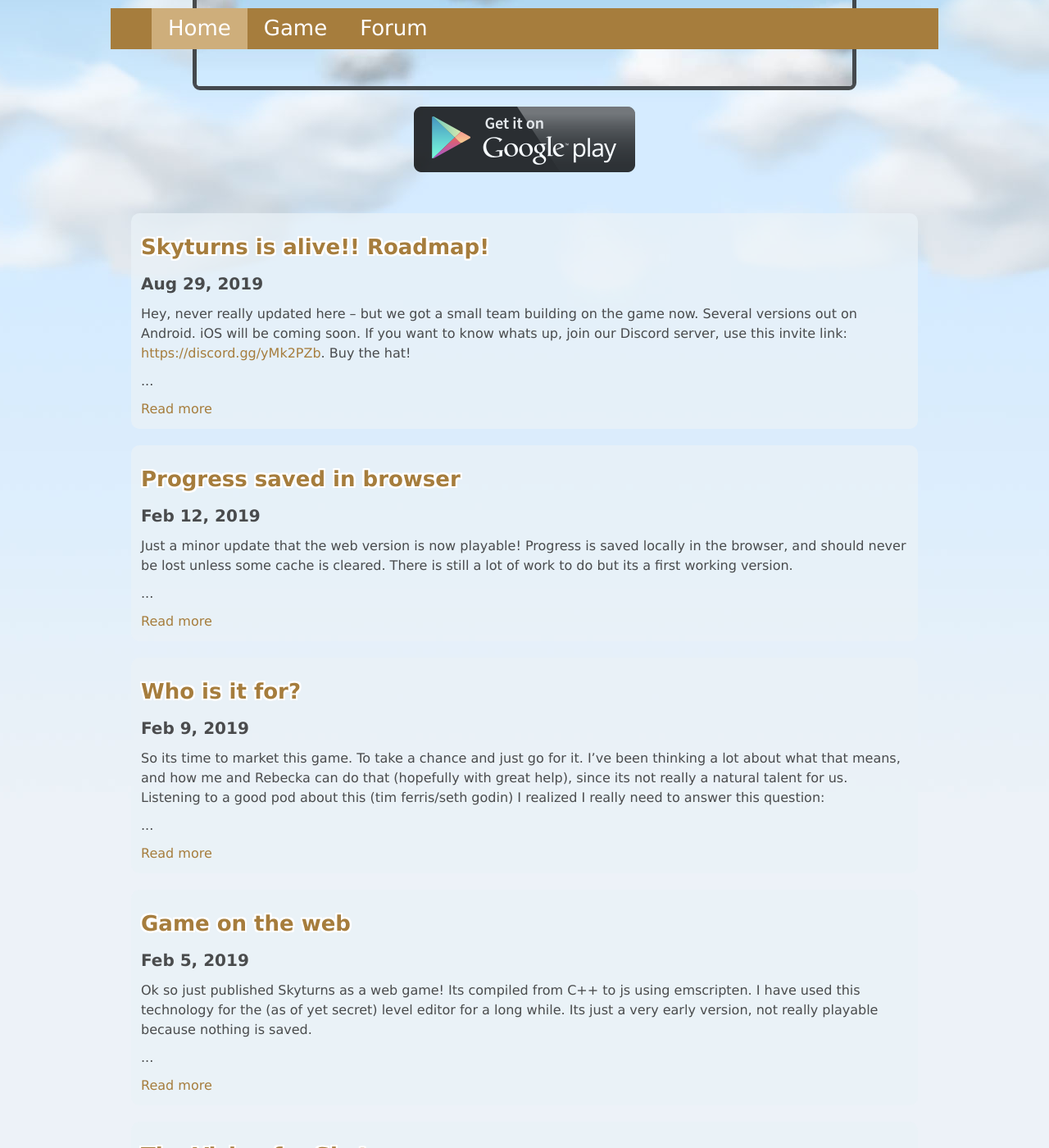
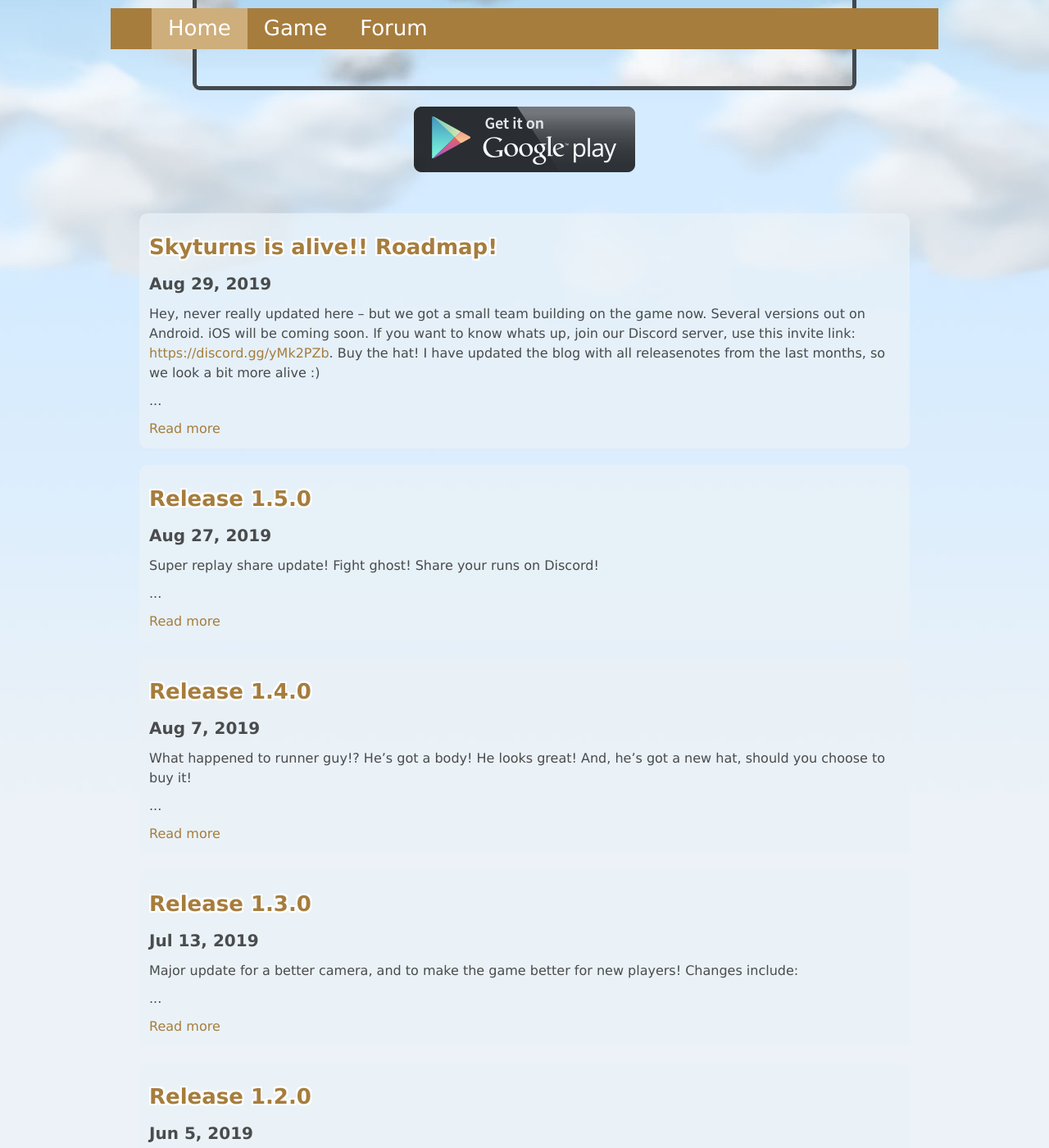
Before and after one commit to JDaance/jdaance.github.io, a Jekyll site: the page built from index.html, in a window 1280 px wide and 1400 px high, scrolled down 674 px. Shown: the whole window at 82% size. Built offline with Jekyll 4.4.1, drawn with Linux system fonts in a browser that asks for light colours; some of the changed text lies outside the part shown.

Commit message:
Mobile friendly website, and added post for release notes

```diff
--- a/_includes/footer.html
+++ b/_includes/footer.html
@@ -1,7 +1,7 @@
 <div class="content">
 	<div id="icon"><img src="{{ '/images/icon100.png' | prepend: site.baseurl }}" /></div>
 
-	<div id="about">By Joakim and Rebecka Tall, with music by Jonatan Blomberg</div>
+	<div id="about">By Joakim and Rebecka Tall and team, with music by Jonatan Blomberg!</div>
 
 	<div id="contact">info@skyturns.se</div>
 </div>
--- /dev/null
+++ b/_posts/2019-06-05-release-1.2.0.md
@@ -0,0 +1,15 @@
+---
+layout: post
+title: Release 1.2.0
+category: development
+---
+
+First release in years!
+
+- Fixed a bug that caused the game screen to be misaligned on some devices.
+- Fixed a bug that caused the sound to start crackling on some devices.
+- Added a discord button to the menus.
+
+Get it here: [https://play.google.com/store/apps/details?id=se.skyturns][gplay]
+
+[gplay]: https://play.google.com/store/apps/details?id=se.skyturns
--- /dev/null
+++ b/_posts/2019-07-13-release-1.3.0.md
@@ -0,0 +1,18 @@
+---
+layout: post
+title: Release 1.3.0
+category: development
+---
+
+Major update for a better camera, and to make the game better for new players! Changes include:
+
+- Camera now zooms out as speed increases
+- New first levels (old players have to complete these anew)
+- Better tutorials to help new players learn the game
+- Updated Forest Path
+- Minor fixes for phones with notch
+- Added an in-game patch notes popup
+
+As always, get it here: [https://play.google.com/store/apps/details?id=se.skyturns][gplay]
+
+[gplay]: https://play.google.com/store/apps/details?id=se.skyturns
--- /dev/null
+++ b/_posts/2019-08-07-release-1.4.0.md
@@ -0,0 +1,17 @@
+---
+layout: post
+title: Release 1.4.0
+category: development
+---
+
+What happened to runner guy!? He's got a body! He looks great! And, he's got a new hat, should you choose to buy it!
+
+- Runner guy looks great, stunning, spectacular
+- Buy an awesome hat to support the game
+- Zoom out camera a bit more
+- We added proper 64-bit Android support
+- Analytics events to see how the game is doing, we hope you dont mind!
+
+As always, get it here: [https://play.google.com/store/apps/details?id=se.skyturns][gplay]
+
+[gplay]: https://play.google.com/store/apps/details?id=se.skyturns
--- /dev/null
+++ b/_posts/2019-08-27-release-1.5.0.md
@@ -0,0 +1,16 @@
+---
+layout: post
+title: Release 1.5.0
+category: development
+---
+
+Super replay share update! Fight ghost! Share your runs on Discord!
+
+- Share replays with anyone: Click: "Share replay"
+- Compete vs your own best time as ghost!
+- Restarting in upper left corner is now only one click
+- Changed level order to make the game a bit easier on new players
+
+As always, get it here: [https://play.google.com/store/apps/details?id=se.skyturns][gplay]
+
+[gplay]: https://play.google.com/store/apps/details?id=se.skyturns
--- a/_posts/2019-08-29-whatsup.md
+++ b/_posts/2019-08-29-whatsup.md
@@ -4,7 +4,7 @@
 category: development
 ---
 
-Hey, never really updated here -- but we got a small team building on the game now. Several versions out on Android. iOS will be coming soon. If you want to know whats up, join our Discord server, use this invite link: [https://discord.gg/yMk2PZb][discord]. Buy the hat!
+Hey, never really updated here -- but we got a small team building on the game now. Several versions out on Android. iOS will be coming soon. If you want to know whats up, join our Discord server, use this invite link: [https://discord.gg/yMk2PZb][discord]. Buy the hat! I have updated the blog with all releasenotes from the last months, so we look a bit more alive :)
 
 [discord]: https://discord.gg/yMk2PZb
 
--- a/_sass/_base.scss
+++ /dev/null
@@ -1,87 +0,0 @@
-
-html{}
-body {
-	background-color: $background-light;
-	color: rgba(34,34,34,0.8);
-	font-family: verdana;
-	background-image: url(../images/bg.jpg);
-	background-repeat: repeat-x;
-	background-position: center top;
-}
-
-a, a:visited {
-	color: $skyturns-gold;
-}
-
-h1, h2, h3, h4, h5, h6 {
-    font-weight: bold;
-	color: rgba(34,34,34,0.8);
-	text-align: left;
-	margin-top: 25px;
-}
-
-h1 {
-	font-size: 26px;
-	font-weight: bold;
-	color: $skyturns-gold;
-	text-decoration: none;
-	text-shadow: 1px 1px 0 white,
-    -1px 1px 0 white,
-    1px -1px 0 white,
-    -1px -1px 0 white,
-    0px 1px 0 white,
-    0px -1px 0 white,
-    -1px 0px 0 white,
-    1px 0px 0 white,
-    2px 2px 0 white,
-    -2px 2px 0 white,
-    2px -2px 0 white,
-    -2px -2px 0 white,
-    0px 2px 0 white,
-    0px -2px 0 white,
-    -2px 0px 0 white,
-    2px 0px 0 white,
-    1px 2px 0 white,
-    -1px 2px 0 white,
-    1px -2px 0 white,
-    -1px -2px 0 white,
-    2px 1px 0 white,
-    -2px 1px 0 white,
-    2px -1px 0 white,
-    -2px -1px 0 white;
-}
-h2 {
-	font-size: 20px;
-}
-h3 {
-	font-size: 16px;
-}
-
-.content {
-	clear: left;
-	width: 960px;
-	margin-top: 0px;
-	margin-right: auto;
-	margin-bottom: 0px;
-	margin-left: auto;
-	text-align: center;
-}
-.content.press {
-	margin-top: 85px;
-}
-
-.light-panel {
-	background-color: rgba($background-light, 0.75);
-	border-radius: 10px;
-	padding: 12px;
-}
-.light-panel p {
-	margin-top: 10px;
-}
-.center {
-	text-align: center;
-}
-
-.highlighter-rouge {
-	margin-top: 10px;
-}
--- a/_sass/_elements.scss
+++ b/_sass/_main.scss
@@ -1,4 +1,89 @@
 
+html{}
+body {
+	background-color: $background-light;
+	color: rgba(34,34,34,0.8);
+	font-family: verdana;
+	background-image: url(../images/bg.jpg);
+	background-repeat: repeat-x;
+	background-position: center top;
+}
+
+a, a:visited {
+	color: $skyturns-gold;
+}
+
+h1, h2, h3, h4, h5, h6 {
+    font-weight: bold;
+	color: rgba(34,34,34,0.8);
+	text-align: left;
+	margin-top: 25px;
+}
+
+h1 {
+	font-size: 26px;
+	font-weight: bold;
+	color: $skyturns-gold;
+	text-decoration: none;
+	text-shadow: 1px 1px 0 white,
+    -1px 1px 0 white,
+    1px -1px 0 white,
+    -1px -1px 0 white,
+    0px 1px 0 white,
+    0px -1px 0 white,
+    -1px 0px 0 white,
+    1px 0px 0 white,
+    2px 2px 0 white,
+    -2px 2px 0 white,
+    2px -2px 0 white,
+    -2px -2px 0 white,
+    0px 2px 0 white,
+    0px -2px 0 white,
+    -2px 0px 0 white,
+    2px 0px 0 white,
+    1px 2px 0 white,
+    -1px 2px 0 white,
+    1px -2px 0 white,
+    -1px -2px 0 white,
+    2px 1px 0 white,
+    -2px 1px 0 white,
+    2px -1px 0 white,
+    -2px -1px 0 white;
+}
+h2 {
+	font-size: 20px;
+}
+h3 {
+	font-size: 16px;
+}
+
+.content {
+	clear: left;
+	max-width: 960px;
+	margin: 0px auto;
+	padding: 0px 10px;
+	text-align: center;
+    box-sizing: border-box;
+}
+.content.press {
+	margin-top: 85px;
+}
+
+.light-panel {
+	background-color: rgba($background-light, 0.75);
+	border-radius: 10px;
+	padding: 12px;
+}
+.light-panel p {
+	margin-top: 10px;
+}
+.center {
+	text-align: center;
+}
+
+.highlighter-rouge {
+	margin-top: 10px;
+}
 
 .fixed-nav-bar {
 	position: fixed;
@@ -61,10 +146,10 @@
 }
 #logo_center {
 	width: 474px; /* size of the fixed width */
+	max-width: 100%;
 	float: left;
 	/* not important */
 	color: #FFF;
-	height: 180px;
 	margin-bottom: 0px;
 	margin-top: $top-margin;
 }
@@ -270,6 +355,7 @@
 }
 
 .post-content img, .post-content iframe, img.framed {
+	max-width: 95%;
 	border: 5px solid;
 	border-radius: 9px;
 	margin-top: 20px;
--- a/_sass/_reset.scss
+++ /dev/null
@@ -1,45 +0,0 @@
-/* http://meyerweb.com/eric/tools/css/reset/
-   v2.0 | 20110126
-   License: none (public domain)
-*/
-
-html, body, div, span, applet, object, iframe,
-h1, h2, h3, h4, h5, h6, p, blockquote, pre,
-a, abbr, acronym, address, big, cite, code,
-del, dfn, em, img, ins, kbd, q, s, samp,
-small, strike, strong, sub, sup, tt, var,
-b, u, i, center,
-dl, dt, dd, ol,
-fieldset, form, label, legend,
-table, caption, tbody, tfoot, thead, tr, th, td,
-article, aside, canvas, details, embed,
-figure, figcaption, footer, header, hgroup,
-menu, nav, output, ruby, section, summary,
-time, mark, audio, video {
-	margin: 0;
-	padding: 0;
-	border: 0;
-	font-size: 100%;
-	font: inherit;
-	vertical-align: baseline;
-}
-/* HTML5 display-role reset for older browsers */
-article, aside, details, figcaption, figure,
-footer, header, hgroup, menu, nav, section {
-	display: block;
-}
-body {
-	line-height: 1;
-}
-blockquote, q {
-	quotes: none;
-}
-blockquote:before, blockquote:after,
-q:before, q:after {
-	content: '';
-	content: none;
-}
-table {
-	border-collapse: collapse;
-	border-spacing: 0;
-}
--- a/css/main.scss
+++ b/css/main.scss
@@ -9,9 +9,7 @@
 
 $skyturns-gold: #a67d3d;
 
-//@import "reset";
 @import "jekyll-base";
 @import "syntax-highlighting";
-@import "base";
-@import "elements";
+@import "main";
 @import "game";
--- a/index.html
+++ b/index.html
@@ -10,7 +10,7 @@
 </div>
 
 <div id="logo_center">
-    <img src="images/logo.png" width="474" height="180" />
+    <img src="images/logo.png"/>
 </div>
 
 <div id="logo_right_container">
@@ -32,10 +32,7 @@
         <img src="images/appstore.png" /></a>-->
   </div>
 
-  <ul class="post-list">
   {% for post in site.posts %}
-      <li>
-
     <div class="post-short">
 
       <h1 class="post-title"><a href="{{ post.url | prepend: site.baseurl }}">{{ post.title }}</a></h1>
@@ -46,7 +43,5 @@
       <p>...</p>
       <p><a href="{{ post.url | prepend: site.baseurl }}">Read more</a></p>
     </div>
-      </li>
   {% endfor %}
-  </ul>
 </div>
```
Lines whose indentation alone changed are shown as unchanged.
